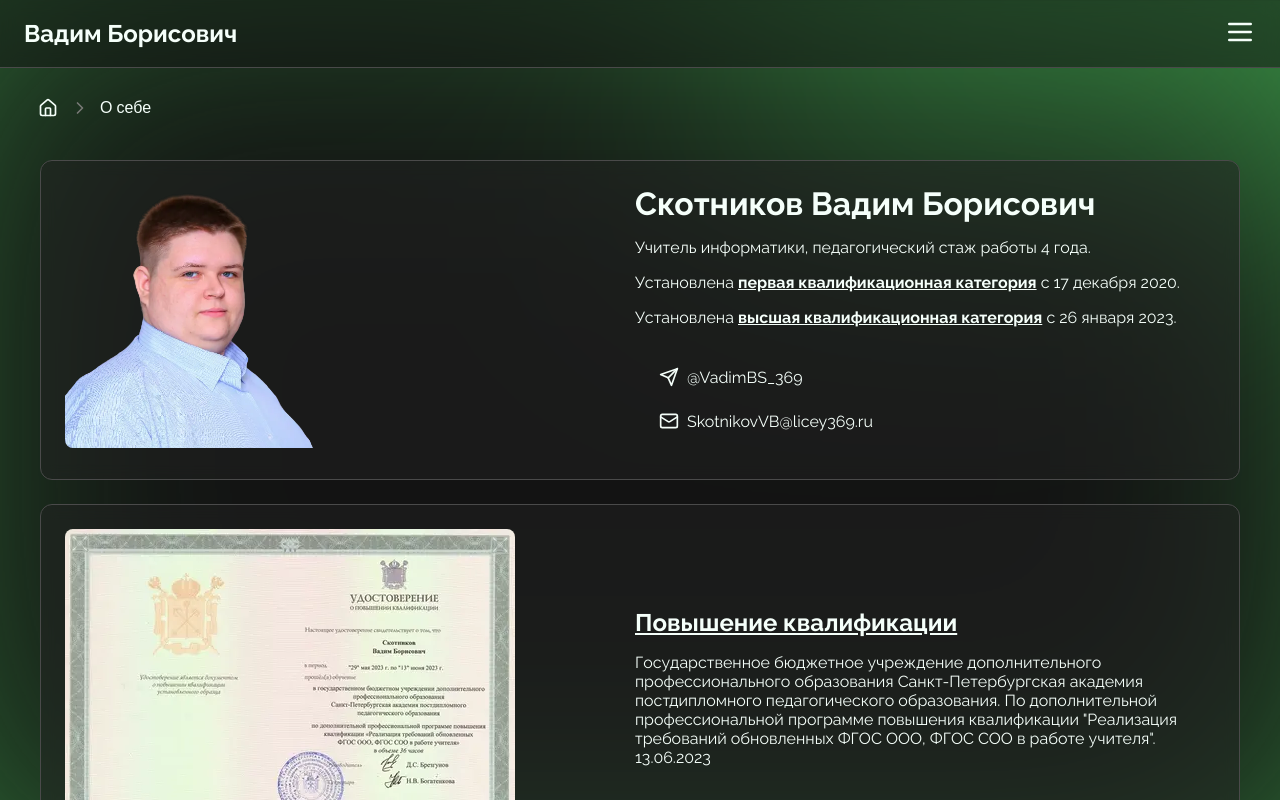
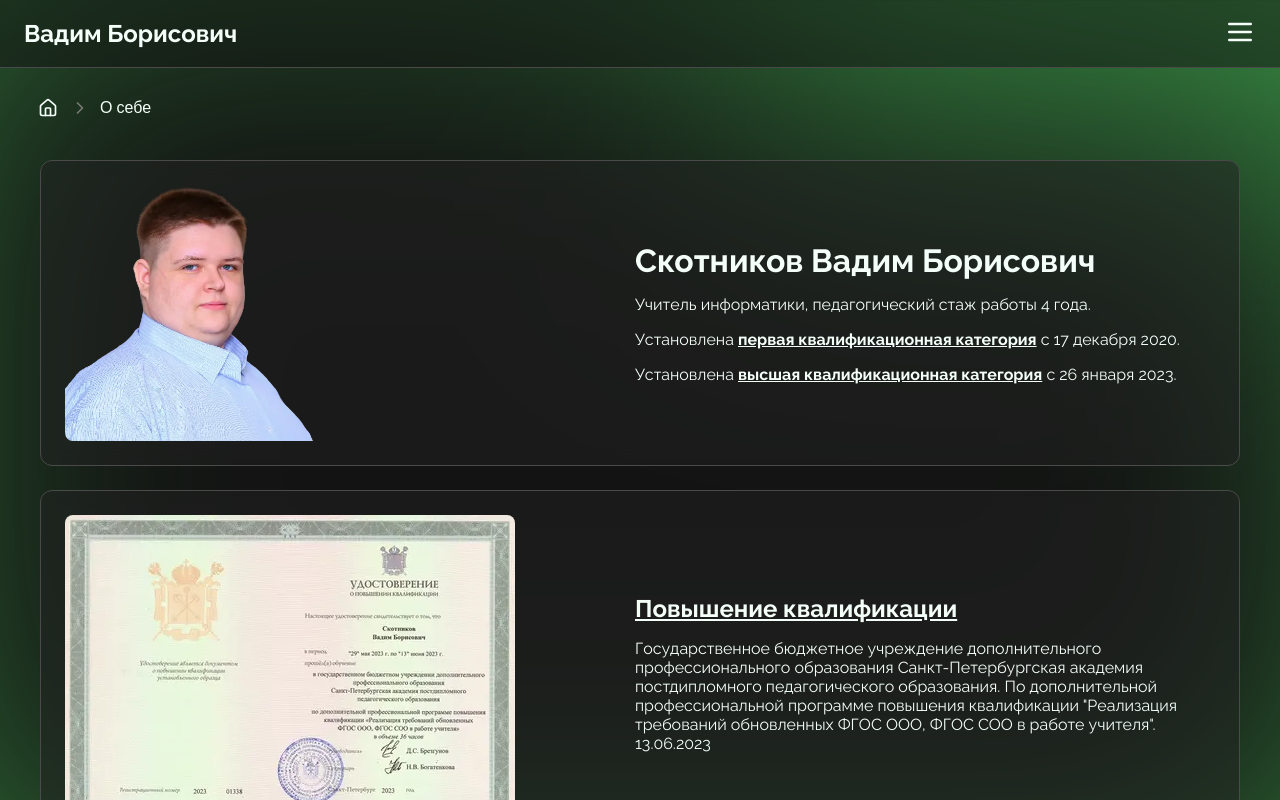
Before and after one commit to svbinf-ru/svbinf.ru, a Next.js app: page /about in a window 1280 px wide. Shown: the top 800 px of the page. Built offline with nearby package versions, Linux system fonts and the light colour scheme.

Commit message:
fix(app): remove contact links from `/about` page

```diff
--- a/app/about/page.tsx
+++ b/app/about/page.tsx
@@ -3,9 +3,7 @@ import Link from 'next/link'
 import profile from '@/assets/profile.webp'
 import { Breadcrumbs } from '@/components/Breadcrumbs'
 import { Card } from '@/components/Card'
-import { ContactLink } from '@/components/ContactLink'
 import { Container } from '@/components/Container'
-import { contacts } from '@/content/about/contacts'
 import { education } from '@/content/about/education'
 
 export default function About() {
@@ -43,16 +41,6 @@ export default function About() {
                         </Link>{' '}
                         с 26 января 2023.
                     </p>
-                    <Container>
-                        {contacts.map((c) => (
-                            <ContactLink
-                                key={c.href}
-                                href={c.href}
-                                icon={c.icon}
-                                text={c.text}
-                            />
-                        ))}
-                    </Container>
                 </Card>
                 {education.map((e, i) => (
                     <Card
--- a/content/about/contacts.ts
+++ /dev/null
@@ -1,15 +0,0 @@
-import { Contact } from '@/content/utils'
-import { Mail, Send } from 'lucide-react'
-
-export const contacts: Contact[] = [
-    {
-        href: 'https://t.me/vadimbs_369',
-        icon: Send,
-        text: '@VadimBS_369',
-    },
-    {
-        href: 'mailto:skotnikovvb@licey369.ru',
-        icon: Mail,
-        text: 'SkotnikovVB@licey369.ru',
-    },
-]
```
